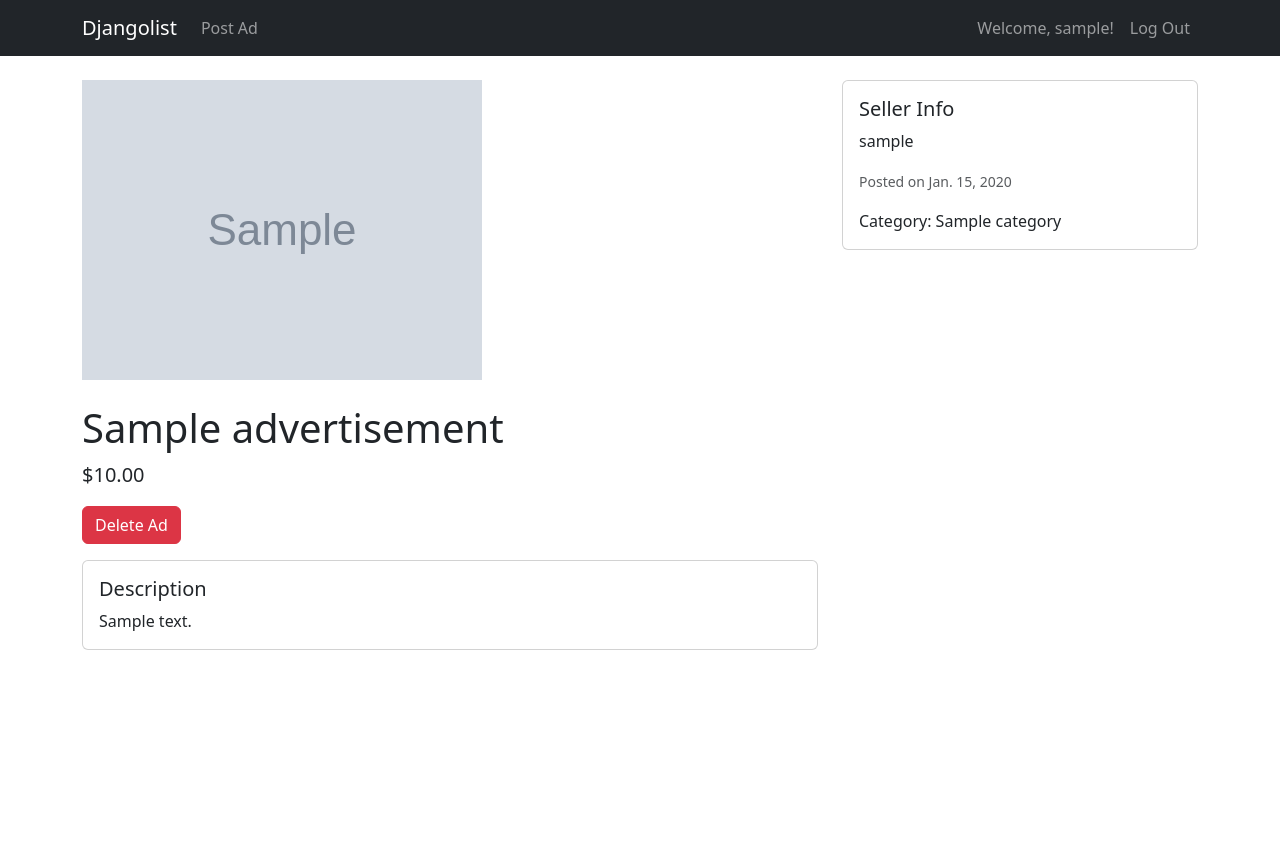
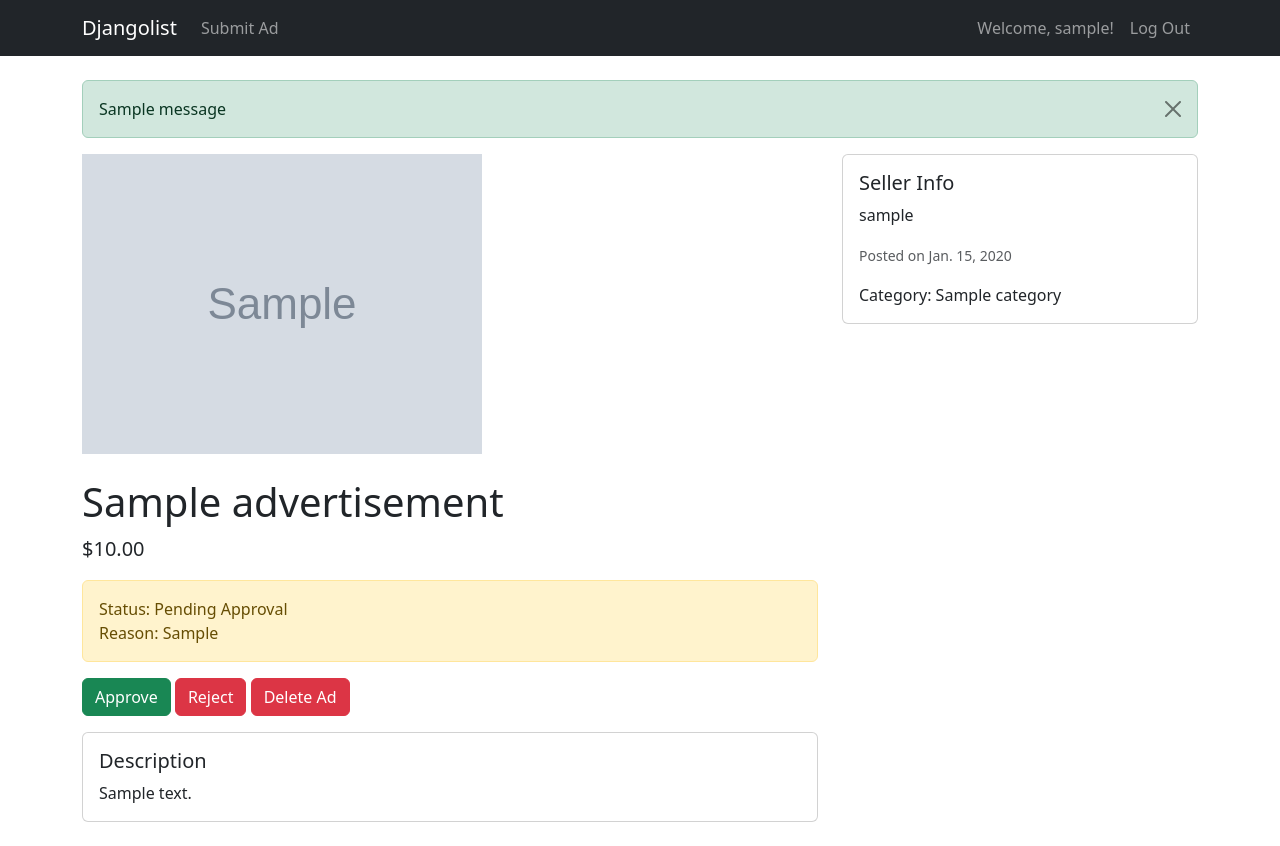
Before and after one commit to bvedant/djangolist, a Django app: a page that uses ads/templates/ads/base.html in a window 1280 px wide. Before the commit the page ends 650 px from the top, so only its background shows below. Run offline with Django 5.2, Linux system fonts and the light colour scheme; a user stored in the database is signed in; tables that the repository leaves empty hold one stand-in row (values such as "Sample post"); grey boxes marked "Sample" are stand-in pictures; one stand-in notice (Sample message) is shown.

Commit message:
Add advertisement moderation system
- Add status field to Advertisement model (pending/approved/rejected)
- Add rejection_reason field for storing feedback
- Auto-approve ads from staff members
- Update list view to only show approved ads to regular users
- Add moderation controls (approve/reject) for staff in detail view
- Create rejection form and template for staff feedback
- Add success messages for post submission
- Update UI text to reflect moderation workflow
- Add new URL routes for approve/reject actions

```diff
--- a/ads/models.py
+++ b/ads/models.py
@@ -15,6 +15,12 @@ class Category(models.Model):
         return self.name
 
 class Advertisement(models.Model):
+    STATUS_CHOICES = [
+        ('pending', 'Pending Approval'),
+        ('approved', 'Approved'),
+        ('rejected', 'Rejected')
+    ]
+
     id = models.UUIDField(primary_key=True, default=uuid.uuid4, editable=False)
     title = models.CharField(max_length=200)
     description = models.TextField()
@@ -26,15 +32,25 @@ class Advertisement(models.Model):
     image = models.ImageField(upload_to='ads/', blank=True, null=True)
     is_active = models.BooleanField(default=True)
     slug = models.SlugField(max_length=255, unique=True, blank=True)
+    status = models.CharField(
+        max_length=20,
+        choices=STATUS_CHOICES,
+        default='pending'
+    )
+    rejection_reason = models.TextField(blank=True, null=True)
 
     def __str__(self):
         return self.title
 
     def save(self, *args, **kwargs):
         if not self.slug:
-            # Create a slug from the title and add the first 8 chars of UUID
             uuid_start = str(self.id)[:8]
             self.slug = f"{slugify(self.title)}-{uuid_start}"
+
+        # Auto-approve ads created by staff members
+        if self.seller.is_staff and self.status == 'pending':
+            self.status = 'approved'
+
         super().save(*args, **kwargs)
 
 class DeletionRequest(models.Model):
--- a/ads/templates/ads/base.html
+++ b/ads/templates/ads/base.html
@@ -17,7 +17,7 @@
                 <ul class="navbar-nav me-auto">
                     {% if user.is_authenticated %}
                     <li class="nav-item">
-                        <a class="nav-link" href="{% url 'ads:create' %}">Post Ad</a>
+                        <a class="nav-link" href="{% url 'ads:create' %}">Submit Ad</a>
                     </li>
                     {% endif %}
                 </ul>
@@ -46,6 +46,15 @@
     </nav>
 
     <div class="container mt-4">
+        {% if messages %}
+            {% for message in messages %}
+                <div class="alert alert-{{ message.tags }} alert-dismissible fade show" role="alert">
+                    {{ message }}
+                    <button type="button" class="btn-close" data-bs-dismiss="alert" aria-label="Close"></button>
+                </div>
+            {% endfor %}
+        {% endif %}
+
         {% block content %}
         {% endblock %}
     </div>
--- a/ads/templates/ads/detail.html
+++ b/ads/templates/ads/detail.html
@@ -12,10 +12,26 @@
         <h1>{{ ad.title }}</h1>
         <p class="lead">${{ ad.price }}</p>
 
+        {% if ad.status != 'approved' %}
+            <div class="alert alert-warning">
+                Status: {{ ad.get_status_display }}
+                {% if ad.rejection_reason %}
+                    <br>Reason: {{ ad.rejection_reason }}
+                {% endif %}
+            </div>
+        {% endif %}
+
         {% if user.is_authenticated %}
             <div class="mb-3">
                 {% if user.is_staff %}
-                    <!-- Admin can delete directly -->
+                    {% if ad.status == 'pending' %}
+                        <form method="post" action="{% url 'ads:approve' ad.slug %}" class="d-inline">
+                            {% csrf_token %}
+                            <button type="submit" class="btn btn-success">Approve</button>
+                        </form>
+                        <a href="{% url 'ads:reject' ad.slug %}" class="btn btn-danger">Reject</a>
+                    {% endif %}
+                    <!-- Admin delete button -->
                     <form method="post" action="{% url 'ads:delete' ad.slug %}" class="d-inline"
                           onsubmit="return confirm('Are you sure you want to delete this ad?');">
                         {% csrf_token %}
--- a/ads/urls.py
+++ b/ads/urls.py
@@ -10,4 +10,6 @@ urlpatterns = [
     path('post/<slug:slug>/edit/', views.ad_edit, name='edit'),
     path('post/<slug:slug>/request-deletion/', views.request_deletion, name='request_deletion'),
     path('post/<slug:slug>/delete/', views.ad_delete, name='delete'),
+    path('post/<slug:slug>/approve/', views.ad_approve, name='approve'),
+    path('post/<slug:slug>/reject/', views.ad_reject, name='reject'),
 ]
--- a/ads/views.py
+++ b/ads/views.py
@@ -8,7 +8,10 @@ from .forms import AdvertisementForm, DeletionRequestForm
 from .auth_forms import UserRegistrationForm
 
 def ad_list(request):
-    ads = Advertisement.objects.filter(is_active=True)
+    if request.user.is_staff:
+        ads = Advertisement.objects.filter(is_active=True)
+    else:
+        ads = Advertisement.objects.filter(is_active=True, status='approved')
     categories = Category.objects.all()
     return render(request, 'ads/list.html', {
         'ads': ads,
@@ -26,7 +29,19 @@ def ad_create(request):
         if form.is_valid():
             advertisement = form.save(commit=False)
             advertisement.seller = request.user
+            # Set initial status
+            if request.user.is_staff:
+                advertisement.status = 'approved'
             advertisement.save()
+
+            if advertisement.status == 'pending':
+                messages.success(
+                    request,
+                    'Thank you! Your ad has been submitted and is pending approval. '
+                    'Please check back later to see if it has been approved.'
+                )
+            else:
+                messages.success(request, 'Your ad has been posted successfully.')
             return redirect('ads:detail', slug=advertisement.slug)
     else:
         form = AdvertisementForm()
@@ -115,3 +130,29 @@ def ad_delete(request, slug):
         return redirect('ads:list')
 
     return redirect('ads:detail', slug=slug)
+
+@login_required
+def ad_approve(request, slug):
+    if not request.user.is_staff:
+        return redirect('ads:list')
+
+    ad = get_object_or_404(Advertisement, slug=slug)
+    ad.status = 'approved'
+    ad.save()
+    messages.success(request, 'Advertisement has been approved.')
+    return redirect('ads:detail', slug=slug)
+
+@login_required
+def ad_reject(request, slug):
+    if not request.user.is_staff:
+        return redirect('ads:list')
+
+    ad = get_object_or_404(Advertisement, slug=slug)
+    if request.method == 'POST':
+        ad.status = 'rejected'
+        ad.rejection_reason = request.POST.get('reason', '')
+        ad.save()
+        messages.success(request, 'Advertisement has been rejected.')
+        return redirect('ads:detail', slug=slug)
+
+    return render(request, 'ads/reject.html', {'ad': ad})
```
Also changed, not shown: ads/templates/ads/create.html (+10 -3 lines), ads/templates/ads/reject.html (added, +23 -0 lines), ads/migrations/0003_advertisement_rejection_reason_advertisement_status.py (added).
